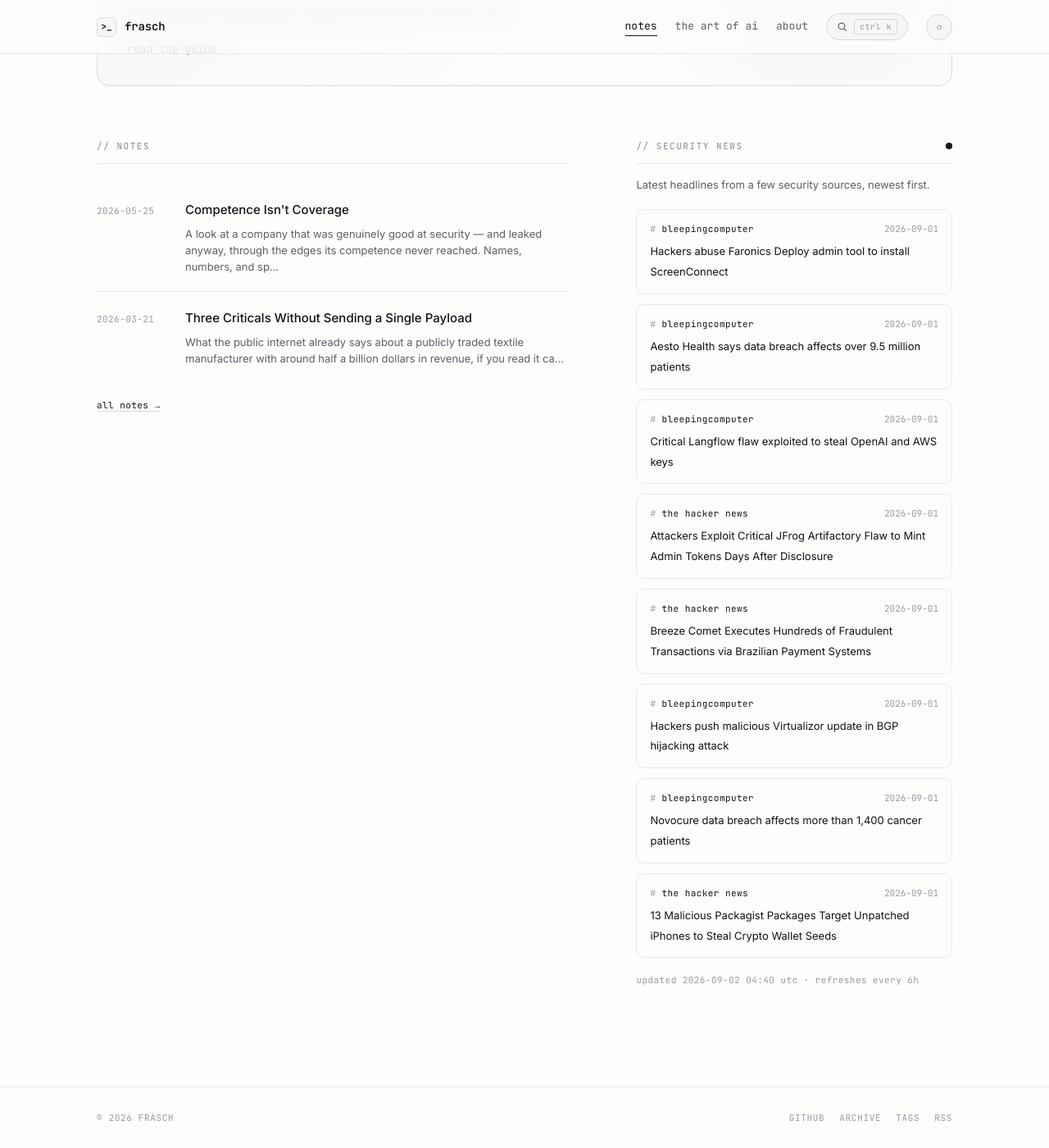
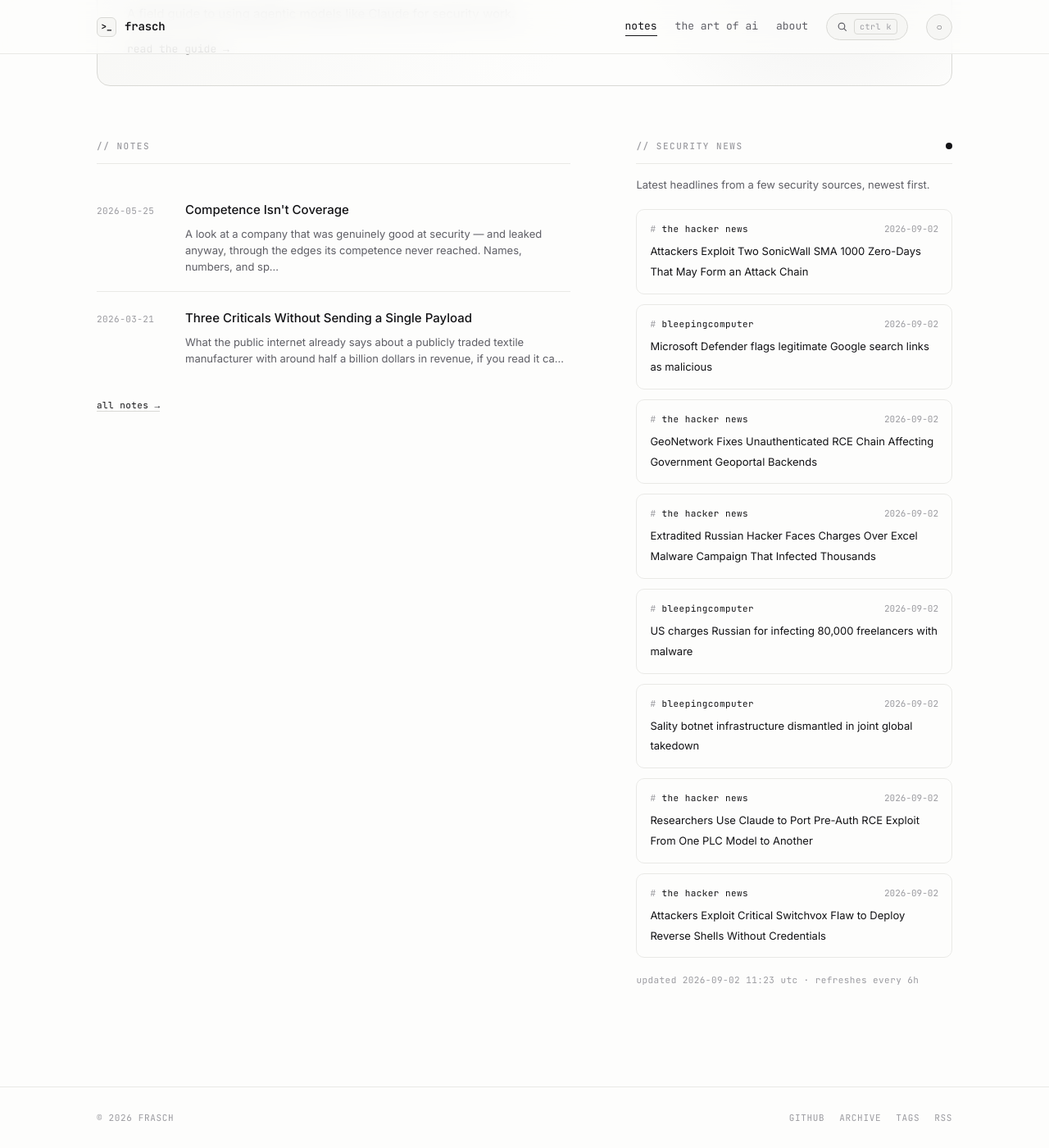
Before and after one commit to whoisfrasch/frasch, a Jekyll site: the page built from index.html, in a window 1280 px wide and 1400 px high, scrolled down 615 px. Shown: the whole window at 82% size. Built offline with Jekyll 4.4.1, drawn with Linux system fonts in a browser that asks for light colours.

Commit message:
Refresh security news feed

```diff
--- a/_data/news.json
+++ b/_data/news.json
@@ -1,53 +1,53 @@
 {
-  "updated": "2026-09-02T04:40:37Z",
+  "updated": "2026-09-02T11:23:50Z",
   "items": [
     {
-      "source": "bleepingcomputer",
-      "title": "Hackers abuse Faronics Deploy admin tool to install ScreenConnect",
-      "link": "https://www.bleepingcomputer.com/news/security/hackers-abuse-faronics-deploy-admin-tool-to-install-screenconnect/",
-      "date": "2026-09-01T20:53:23Z"
+      "source": "the hacker news",
+      "title": "Attackers Exploit Two SonicWall SMA 1000 Zero-Days That May Form an Attack Chain",
+      "link": "https://thehackernews.com/2026/09/attackers-exploit-two-sonicwall-sma.html",
+      "date": "2026-09-02T10:53:49Z"
     },
     {
       "source": "bleepingcomputer",
-      "title": "Aesto Health says data breach affects over 9.5 million patients",
-      "link": "https://www.bleepingcomputer.com/news/security/aesto-health-says-data-breach-affects-over-95-million-patients/",
-      "date": "2026-09-01T19:28:17Z"
+      "title": "Microsoft Defender flags legitimate Google search links as malicious",
+      "link": "https://www.bleepingcomputer.com/news/security/microsoft-defender-flags-legitimate-google-search-links-as-malicious/",
+      "date": "2026-09-02T10:29:39Z"
+    },
+    {
+      "source": "the hacker news",
+      "title": "GeoNetwork Fixes Unauthenticated RCE Chain Affecting Government Geoportal Backends",
+      "link": "https://thehackernews.com/2026/09/geonetwork-fixes-unauthenticated-rce.html",
+      "date": "2026-09-02T09:18:02Z"
+    },
+    {
+      "source": "the hacker news",
+      "title": "Extradited Russian Hacker Faces Charges Over Excel Malware Campaign That Infected Thousands",
+      "link": "https://thehackernews.com/2026/09/extradited-russian-hacker-faces-charges.html",
+      "date": "2026-09-02T09:10:23Z"
     },
     {
       "source": "bleepingcomputer",
-      "title": "Critical Langflow flaw exploited to steal OpenAI and AWS keys",
-      "link": "https://www.bleepingcomputer.com/news/security/critical-langflow-flaw-exploited-to-steal-openai-and-aws-keys/",
-      "date": "2026-09-01T17:54:22Z"
+      "title": "US charges Russian for infecting 80,000 freelancers with malware",
+      "link": "https://www.bleepingcomputer.com/news/security/us-charges-russian-for-infecting-80-000-freelancers-with-malware/",
+      "date": "2026-09-02T09:06:48Z"
+    },
+    {
+      "source": "bleepingcomputer",
+      "title": "Sality botnet infrastructure dismantled in joint global takedown",
+      "link": "https://www.bleepingcomputer.com/news/security/sality-botnet-infrastructure-dismantled-in-joint-global-takedown/",
+      "date": "2026-09-02T08:00:43Z"
     },
     {
       "source": "the hacker news",
-      "title": "Attackers Exploit Critical JFrog Artifactory Flaw to Mint Admin Tokens Days After Disclosure",
-      "link": "https://thehackernews.com/2026/09/attackers-exploit-critical-jfrog.html",
-      "date": "2026-09-01T17:53:11Z"
+      "title": "Researchers Use Claude to Port Pre-Auth RCE Exploit From One PLC Model to Another",
+      "link": "https://thehackernews.com/2026/09/researchers-use-claude-to-port-pre-auth.html",
+      "date": "2026-09-02T07:47:13Z"
     },
     {
       "source": "the hacker news",
-      "title": "Breeze Comet Executes Hundreds of Fraudulent Transactions via Brazilian Payment Systems",
-      "link": "https://thehackernews.com/2026/09/breeze-comet-executes-hundreds-of.html",
-      "date": "2026-09-01T17:19:24Z"
-    },
-    {
-      "source": "bleepingcomputer",
-      "title": "Hackers push malicious Virtualizor update in BGP hijacking attack",
-      "link": "https://www.bleepingcomputer.com/news/security/hackers-push-malicious-virtualizor-update-in-bgp-hijacking-attack/",
-      "date": "2026-09-01T14:45:06Z"
-    },
-    {
-      "source": "bleepingcomputer",
-      "title": "Novocure data breach affects more than 1,400 cancer patients",
-      "link": "https://www.bleepingcomputer.com/news/security/novocure-data-breach-affects-more-than-1-400-cancer-patients/",
-      "date": "2026-09-01T14:28:40Z"
-    },
-    {
-      "source": "the hacker news",
-      "title": "13 Malicious Packagist Packages Target Unpatched iPhones to Steal Crypto Wallet Seeds",
-      "link": "https://thehackernews.com/2026/09/13-malicious-packagist-packages-target.html",
-      "date": "2026-09-01T14:07:20Z"
+      "title": "Attackers Exploit Critical Switchvox Flaw to Deploy Reverse Shells Without Credentials",
+      "link": "https://thehackernews.com/2026/09/attackers-exploit-critical-switchvox.html",
+      "date": "2026-09-02T07:08:50Z"
     }
   ]
 }
```
